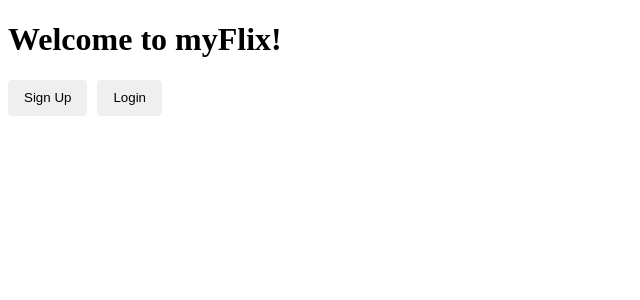
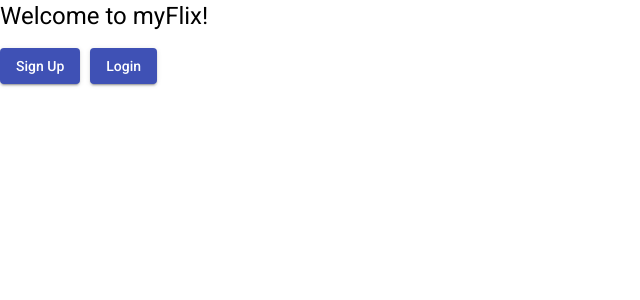
Before and after one commit to ancapuscasu/myFlix-Angular-client, an Angular app: page / in a window 1280 px wide. Shown: the top 300 px of the page, without its empty margins (0-640 px from the left). Built offline with nearby package versions, Linux system fonts and the light colour scheme.

Commit message:
Custom Theming for Angular Material

```diff
--- a/src/styles.scss
+++ b/src/styles.scss
@@ -1 +1,39 @@
+
+// Custom Theming for Angular Material
+// For more information: https://material.angular.io/guide/theming
+@use '@angular/material' as mat;
+// Plus imports for other components in your app.
+
+// Include the common styles for Angular Material. We include this here so that you only
+// have to load a single css file for Angular Material in your app.
+// Be sure that you only ever include this mixin once!
+@include mat.core();
+
+// Define the palettes for your theme using the Material Design palettes available in palette.scss
+// (imported above). For each palette, you can optionally specify a default, lighter, and darker
+// hue. Available color palettes: https://material.io/design/color/
+$myFlix-Angular-client-primary: mat.define-palette(mat.$indigo-palette);
+$myFlix-Angular-client-accent: mat.define-palette(mat.$pink-palette, A200, A100, A400);
+
+// The warn palette is optional (defaults to red).
+$myFlix-Angular-client-warn: mat.define-palette(mat.$red-palette);
+
+// Create the theme object. A theme consists of configurations for individual
+// theming systems such as "color" or "typography".
+$myFlix-Angular-client-theme: mat.define-light-theme((
+  color: (
+    primary: $myFlix-Angular-client-primary,
+    accent: $myFlix-Angular-client-accent,
+    warn: $myFlix-Angular-client-warn,
+  )
+));
+
+// Include theme styles for core and each component used in your app.
+// Alternatively, you can import and @include the theme mixins for each component
+// that you are using.
+@include mat.all-component-themes($myFlix-Angular-client-theme);
+
 /* You can add global styles to this file, and also import other style files */
+
+html, body { height: 100%; }
+body { margin: 0; font-family: Roboto, "Helvetica Neue", sans-serif; }
```
